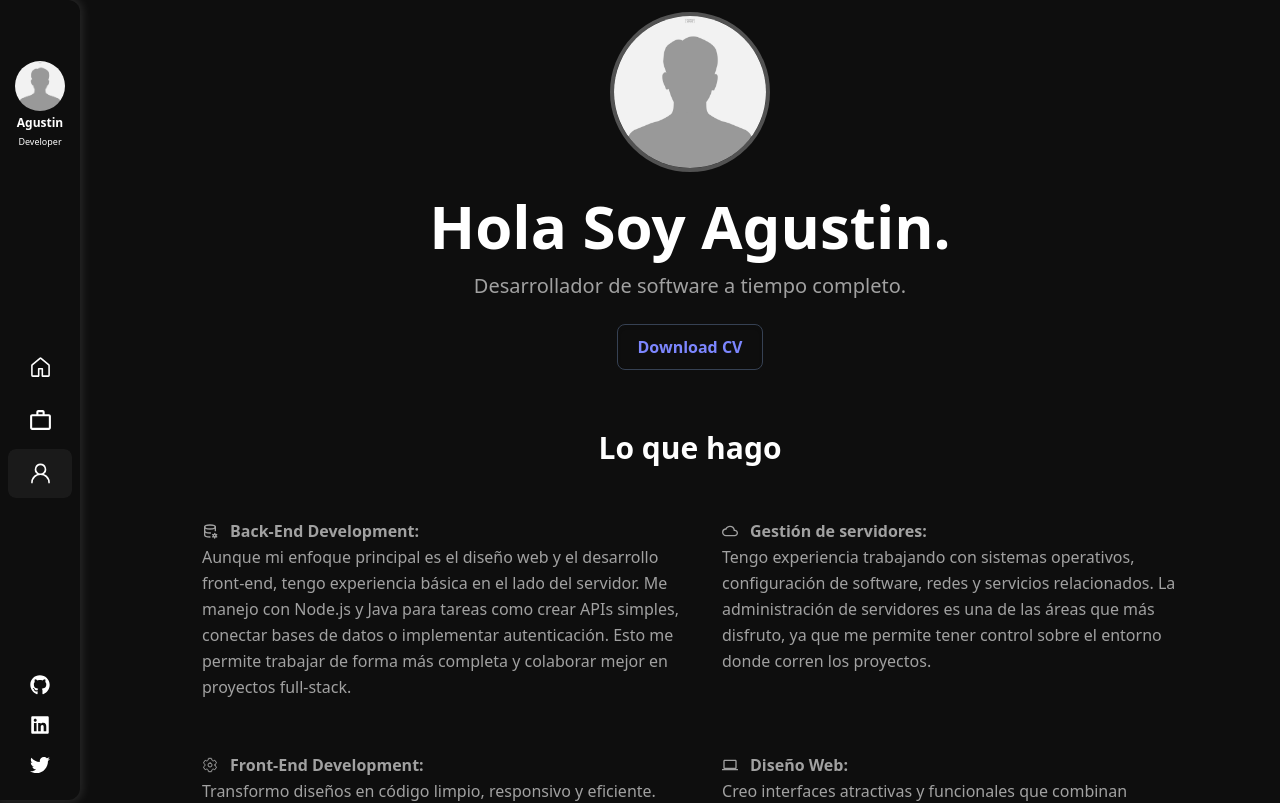
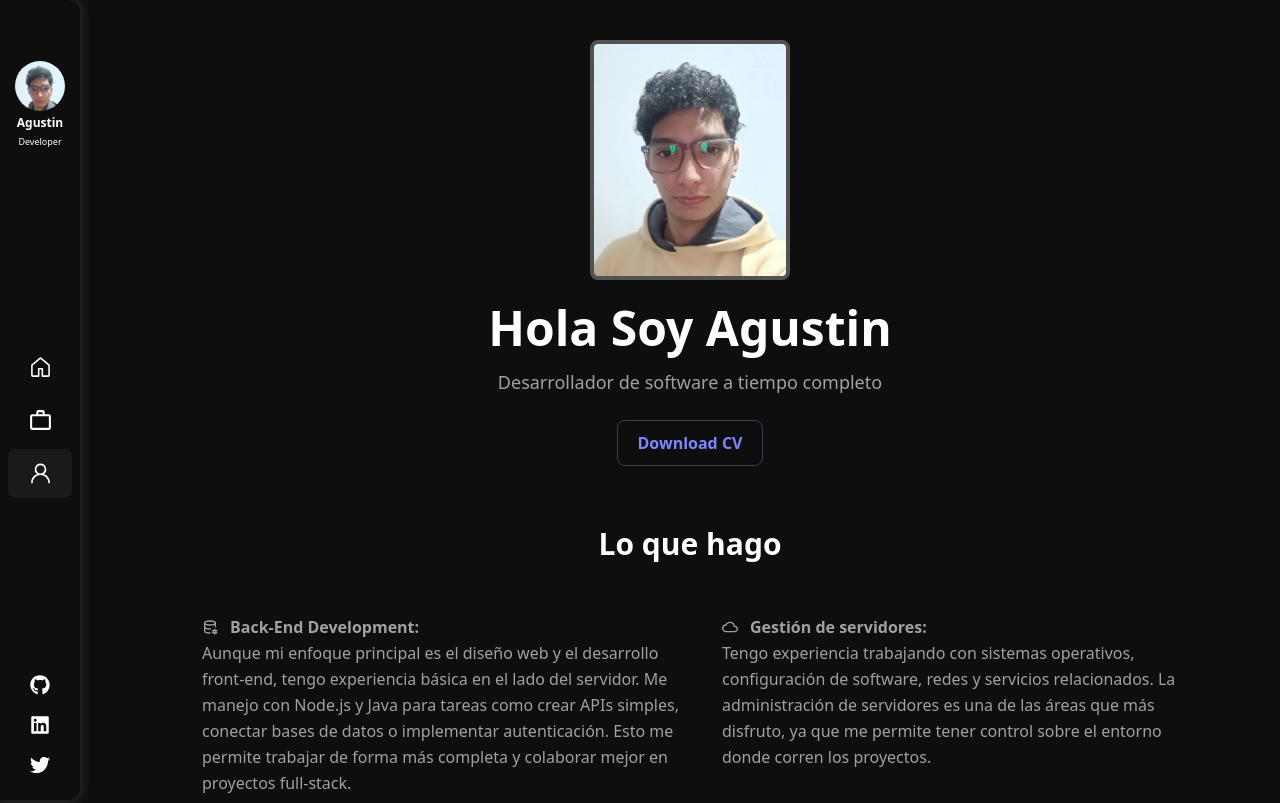
Before and after one commit to Otochicatole/portafolio, a React (Vite) app: page /#/about in a window 1280 px wide. Shown: the top 803 px of the page. Built offline with nearby package versions, Linux system fonts and the light colour scheme.

Commit message:
fix foto

```diff
--- a/src/components/layout/nav-bar.tsx
+++ b/src/components/layout/nav-bar.tsx
@@ -18,7 +18,7 @@ export const NavBar = () => {
             <nav
                 className="group bg-[#0e0e0e] hidden sm:flex flex-col justify-between fixed w-[80px] hover:w-[250px] transition-all ease-in-out overflow-hidden rounded-r-xl top-0 z-50 h-screen shadow-[0_0_10px_3px_rgba(255,255,255,0.1)]">
                 <div className="flex flex-col items-center justify-center mt-5 w-full min-h-[170px] h-auto p-2 gap-1">
-                    <img src="/me.jpg" alt="Logo" className="w-[50px] h-[50px] group-hover:h-[100px] group-hover:w-[100px] transition-all rounded-full" />
+                    <img src="/me.webp" alt="Logo" className="w-[50px] h-[50px] group-hover:h-[100px] object-cover object-top group-hover:w-[100px] transition-all rounded-full" />
                     <h1 className="text-center text-xs group-hover:text-lg transition-all font-bold">Agustin</h1>
                     <p className="text-[9px] text-center">Developer</p>
                 </div>
--- a/src/pages/about/page.tsx
+++ b/src/pages/about/page.tsx
@@ -21,18 +21,18 @@ export default function Summary() {
         initial={{ opacity: 0 }}
         animate={{ opacity: 1 }}
         transition={{ duration: 0.5 }}
-        className="text-center mt-3"
+        className="text-center mt-10"
       >
         <img
-          src="./me.jpg"
+          src="./me.webp"
           alt="Perfil"
-          className="w-40 h-40 rounded-full mx-auto mb-6 object-cover border-4 border-neutral-600"
+          className="rounded-lg w-50 h-60 mx-auto mb-6 object-cover object-top border-4 border-neutral-600"
         />
-        <h1 className="text-4xl md:text-6xl font-bold mb-4">
-          Hola Soy Agustin.
+        <h1 className="text-4xl md:text-5xl font-bold mb-4">
+          Hola Soy Agustin
         </h1>
-        <p className="text-xl text-neutral-400">
-          Desarrollador de software a tiempo completo.
+        <p className="text-lg text-neutral-400 px-6">
+          Desarrollador de software a tiempo completo
         </p>
         <button
           onClick={handleDownload}
```
Also changed, not shown: public/me.webp (added).
